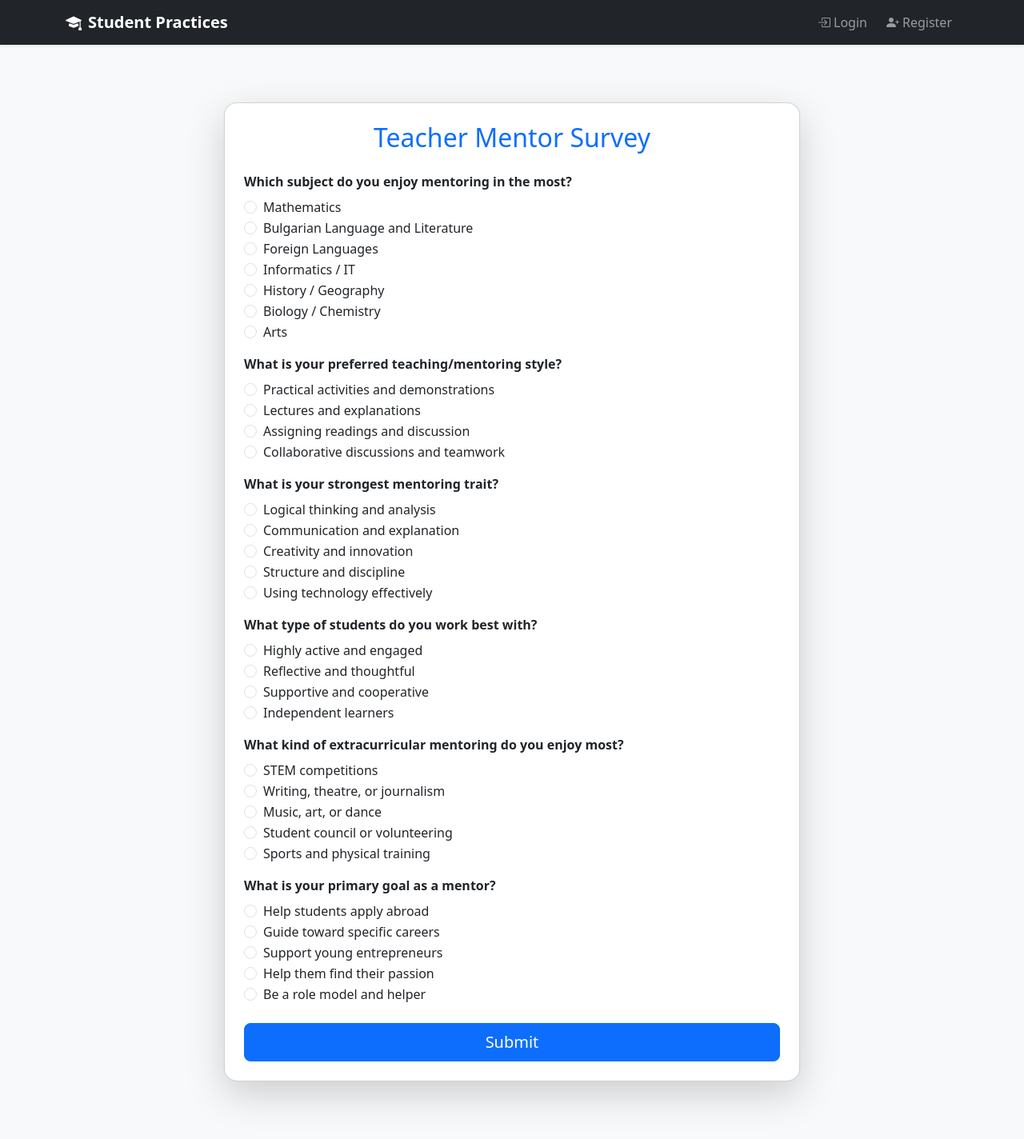
After one commit to codingburgas/2425-11-g-pp-student-practices-assignment-team10, a Flask app: template flaskProject/templates/surveys/teacher_survey.html in a window 1280 px wide. The commit adds this page. Shown: the whole page at 80% size. Run offline with Flask 3, Linux system fonts and the light colour scheme; the template is opened without the code that fills it: values that come from a table or form of the project are taken from there, others are empty; some libraries are stand-ins or nearby versions.

Commit message:
Add teacher survey template

```diff
--- a/flaskProject/form/forms.py
+++ b/flaskProject/form/forms.py
@@ -61,3 +61,79 @@ class StudentSurveyForm(FlaskForm):
     ], validators=[DataRequired()])
 
     submit = SubmitField('Изпрати')
+
+
+class TeacherSurveyForm(FlaskForm):
+    favorite_subjects_to_mentor = RadioField(
+        'Which subject do you enjoy mentoring in the most?',
+        choices=[
+            ('math', 'Mathematics'),
+            ('bulgarian', 'Bulgarian Language and Literature'),
+            ('language', 'Foreign Languages'),
+            ('it', 'Informatics / IT'),
+            ('history', 'History / Geography'),
+            ('science', 'Biology / Chemistry'),
+            ('arts', 'Arts')
+        ],
+        validators=[DataRequired()]
+    )
+
+    teaching_style = RadioField(
+        'What is your preferred teaching/mentoring style?',
+        choices=[
+            ('hands_on', 'Practical activities and demonstrations'),
+            ('listening', 'Lectures and explanations'),
+            ('reading', 'Assigning readings and discussion'),
+            ('discussion', 'Collaborative discussions and teamwork')
+        ],
+        validators=[DataRequired()]
+    )
+
+    strengths = RadioField(
+        'What is your strongest mentoring trait?',
+        choices=[
+            ('logic', 'Logical thinking and analysis'),
+            ('communication', 'Communication and explanation'),
+            ('creativity', 'Creativity and innovation'),
+            ('organization', 'Structure and discipline'),
+            ('tech', 'Using technology effectively')
+        ],
+        validators=[DataRequired()]
+    )
+
+    student_type_preference = RadioField(
+        'What type of students do you work best with?',
+        choices=[
+            ('active', 'Highly active and engaged'),
+            ('thinker', 'Reflective and thoughtful'),
+            ('helper', 'Supportive and cooperative'),
+            ('independent', 'Independent learners')
+        ],
+        validators=[DataRequired()]
+    )
+
+    extracurricular_focus = RadioField(
+        'What kind of extracurricular mentoring do you enjoy most?',
+        choices=[
+            ('competitions', 'STEM competitions'),
+            ('journalism', 'Writing, theatre, or journalism'),
+            ('artistic', 'Music, art, or dance'),
+            ('volunteering', 'Student council or volunteering'),
+            ('sports', 'Sports and physical training')
+        ],
+        validators=[DataRequired()]
+    )
+
+    mentorship_goal = RadioField(
+        'What is your primary goal as a mentor?',
+        choices=[
+            ('abroad', 'Help students apply abroad'),
+            ('career', 'Guide toward specific careers'),
+            ('entrepreneur', 'Support young entrepreneurs'),
+            ('discover', 'Help them find their passion'),
+            ('helping', 'Be a role model and helper')
+        ],
+        validators=[DataRequired()]
+    )
+
+    submit = SubmitField('Submit')
--- /dev/null
+++ b/flaskProject/templates/surveys/teacher_survey.html
@@ -0,0 +1,84 @@
+{% extends "base.html" %}
+
+{% block title %}Teacher Mentor Survey{% endblock %}
+
+{% block content %}
+<div class="container py-5">
+<div class="row justify-content-center">
+<div class="col-md-8">
+<div class="card shadow-lg rounded-4">
+<div class="card-body p-4">
+<h2 class="text-center text-primary mb-4">Teacher Mentor Survey</h2>
+<form method="POST">
+                        {{ form.hidden_tag() }}
+
+                        <div class="mb-3">
+                            {{ form.favorite_subjects_to_mentor.label(class="form-label fw-semibold") }}
+                            {% for subfield in form.favorite_subjects_to_mentor %}
+<div class="form-check">
+                                    {{ subfield(class="form-check-input") }}
+                                    {{ subfield.label(class="form-check-label") }}
+</div>
+                            {% endfor %}
+</div>
+
+                        <div class="mb-3">
+                            {{ form.teaching_style.label(class="form-label fw-semibold") }}
+                            {% for subfield in form.teaching_style %}
+<div class="form-check">
+                                    {{ subfield(class="form-check-input") }}
+                                    {{ subfield.label(class="form-check-label") }}
+</div>
+                            {% endfor %}
+</div>
+
+                        <div class="mb-3">
+                            {{ form.strengths.label(class="form-label fw-semibold") }}
+                            {% for subfield in form.strengths %}
+<div class="form-check">
+                                    {{ subfield(class="form-check-input") }}
+                                    {{ subfield.label(class="form-check-label") }}
+</div>
+                            {% endfor %}
+</div>
+
+                        <div class="mb-3">
+                            {{ form.student_type_preference.label(class="form-label fw-semibold") }}
+                            {% for subfield in form.student_type_preference %}
+<div class="form-check">
+                                    {{ subfield(class="form-check-input") }}
+                                    {{ subfield.label(class="form-check-label") }}
+</div>
+                            {% endfor %}
+</div>
+
+                        <div class="mb-3">
+                            {{ form.extracurricular_focus.label(class="form-label fw-semibold") }}
+                            {% for subfield in form.extracurricular_focus %}
+<div class="form-check">
+                                    {{ subfield(class="form-check-input") }}
+                                    {{ subfield.label(class="form-check-label") }}
+</div>
+                            {% endfor %}
+</div>
+
+                        <div class="mb-3">
+                            {{ form.mentorship_goal.label(class="form-label fw-semibold") }}
+                            {% for subfield in form.mentorship_goal %}
+<div class="form-check">
+                                    {{ subfield(class="form-check-input") }}
+                                    {{ subfield.label(class="form-check-label") }}
+</div>
+                            {% endfor %}
+</div>
+
+                        <div class="d-grid mt-4">
+                            {{ form.submit(class="btn btn-primary btn-lg rounded-3") }}
+</div>
+</form>
+</div>
+</div>
+</div>
+</div>
+</div>
+{% endblock %}
```
Also changed, not shown: flaskProject/form/routes.py (+22 -6 lines), flaskProject/templates/profile.html (+8 -2 lines).
